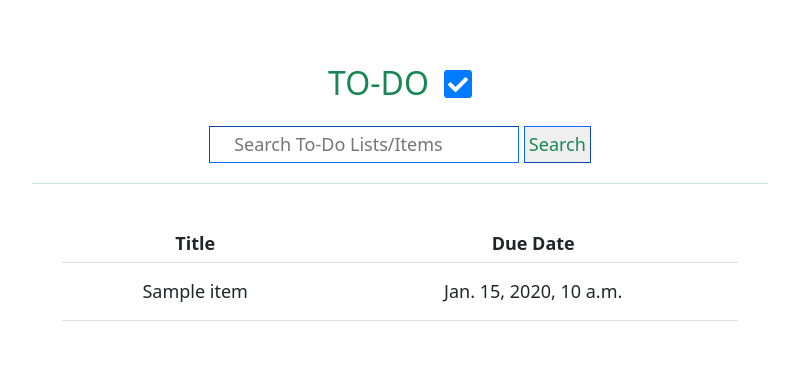
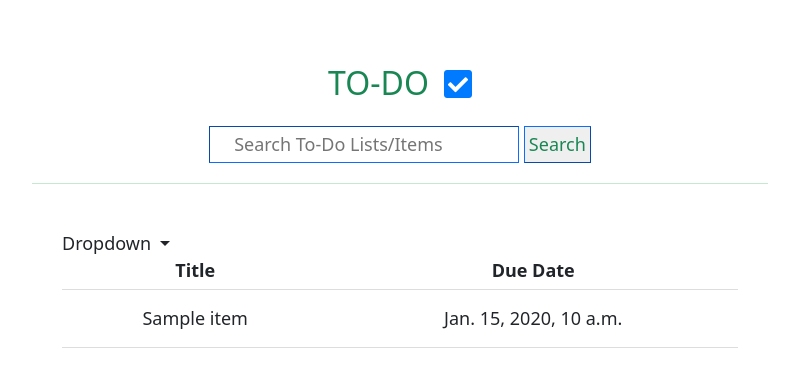
Before and after one commit to NabinPrasadDhungana/ToDo_List_Project, a Django app: template todolist_project/todolist_app/templates/index.html in a window 1280 px wide. Shown: the part 90-477 px from the top of the page, without its empty margins (240-1039 px from the left). Run offline with Django 3.2, Linux system fonts and the light colour scheme; the template is opened without the code that fills it: most values are stand-ins (such as "Sample title", 1, 10 or a date in 2020); some libraries are stand-ins or nearby versions.

Commit message:
url for todo-item updated to 'item'

```diff
--- a/todolist_project/todolist_app/models.py
+++ b/todolist_project/todolist_app/models.py
@@ -26,7 +26,7 @@ class ToDoItem(models.Model):
     todo_list = models.ForeignKey('ToDoList', on_delete=models.CASCADE)
 
     def get_absolute_url(self):
-        return reverse("item-update", args=[str(self.todo_list.id), str(self.pk)])
+        return reverse("item", args=[str(self.todo_list.id), str(self.pk)])
 
     def __str__(self):
         return self.title
--- a/todolist_project/todolist_app/templates/index.html
+++ b/todolist_project/todolist_app/templates/index.html
@@ -13,6 +13,15 @@
         <hr>
 
     <div class="todo-list">
+      <a class="nav-link dropdown-toggle float-start" href="#" id="navbarDropdown" role="button" data-bs-toggle="dropdown" aria-expanded="false">
+        Dropdown
+      </a>
+      <ul class="dropdown-menu w-100" aria-labelledby="navbarDropdown">
+        <li><a class="dropdown-item" href="#">Action</a></li>
+        <li><a class="dropdown-item" href="#">Another action</a></li>
+        <li><hr class="dropdown-divider"></li>
+        <li><a class="dropdown-item" href="#">Something else here</a></li>
+      </ul>
       <table class="todo-table">
         <thead>
           <tr>
```
